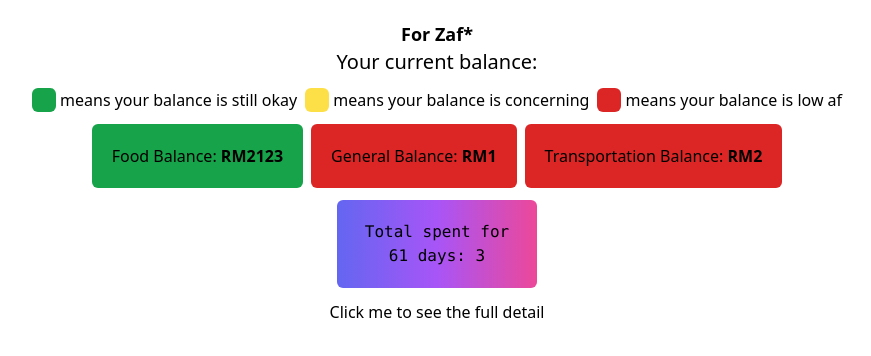
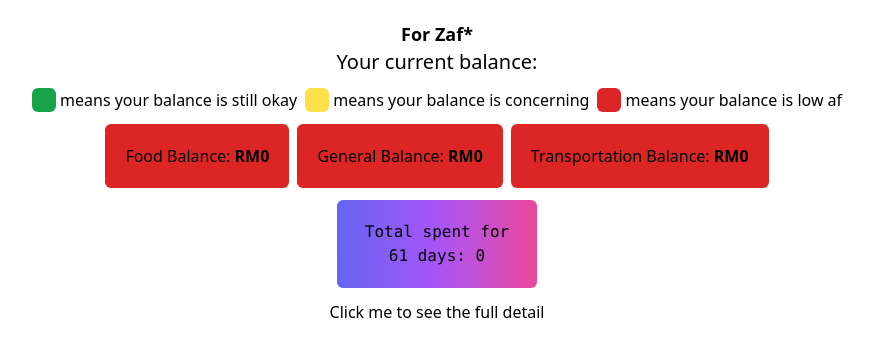
Before and after one commit to hasifjasmi/depressoTracker, a Next.js app: page /balance in a window 1280 px wide. Shown: the top 356 px of the page, without its empty margins (203-1074 px from the left). Built offline with nearby package versions, Linux system fonts and the light colour scheme.

Commit message:
this should work i hope

```diff
--- a/pages/balance.jsx
+++ b/pages/balance.jsx
@@ -76,17 +76,26 @@ var numDays = days[0];
 
 function Balance({ total }) {
   var firstElement;
+  var secondElement;
+  var thirdElement;
+  var forthElement;
   if (total !== undefined) {
     firstElement = total[0];
+    secondElement = total[1];
+    thirdElement = total[2];
+    forthElement = total[3];
   } else {
-    firstElement = 2123;
+    firstElement = 0;
+    secondElement = 0;
+    thirdElement = 0;
+    forthElement = 0;
   }
 
   let balance = {
     food: firstElement,
-    general: 1,
-    transport: 2,
-    totalspend: 3,
+    general: secondElement,
+    transport: thirdElement,
+    totalspend: forthElement,
   };
 
   console.log(total);
```
